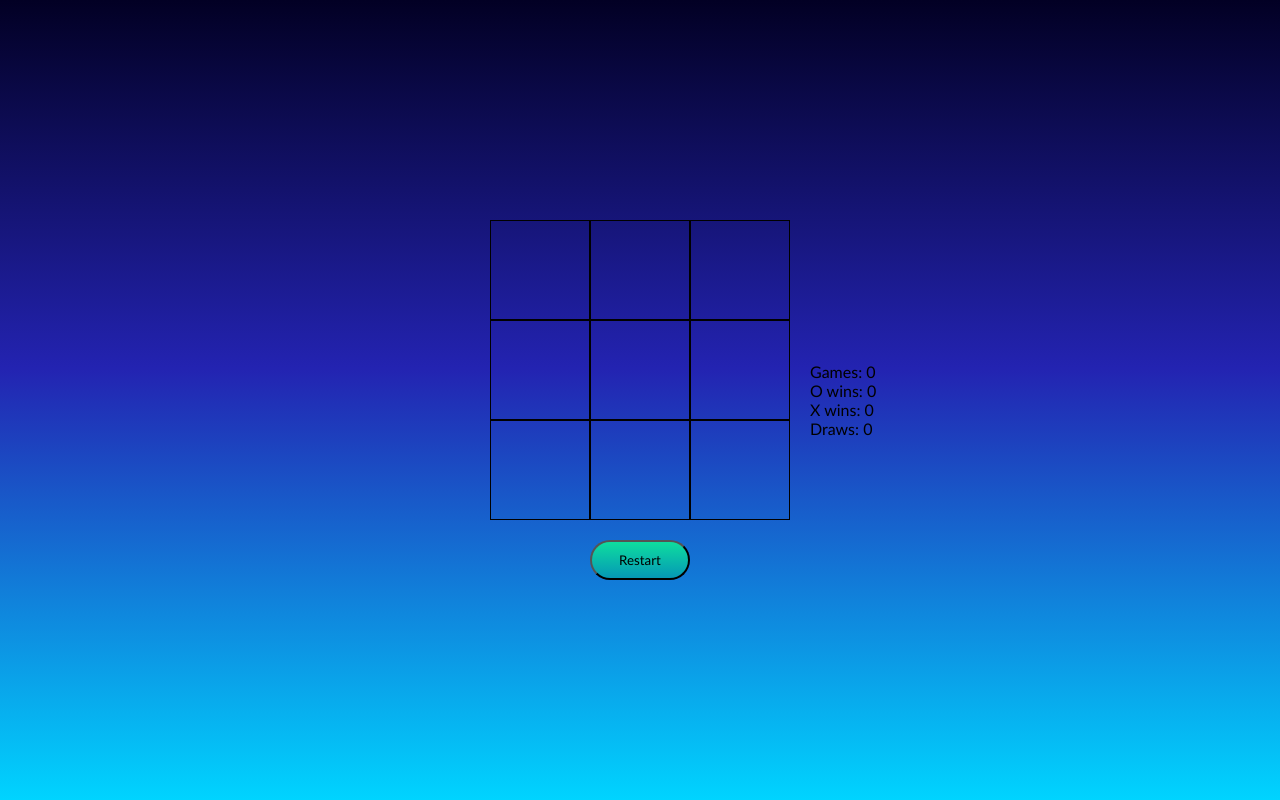
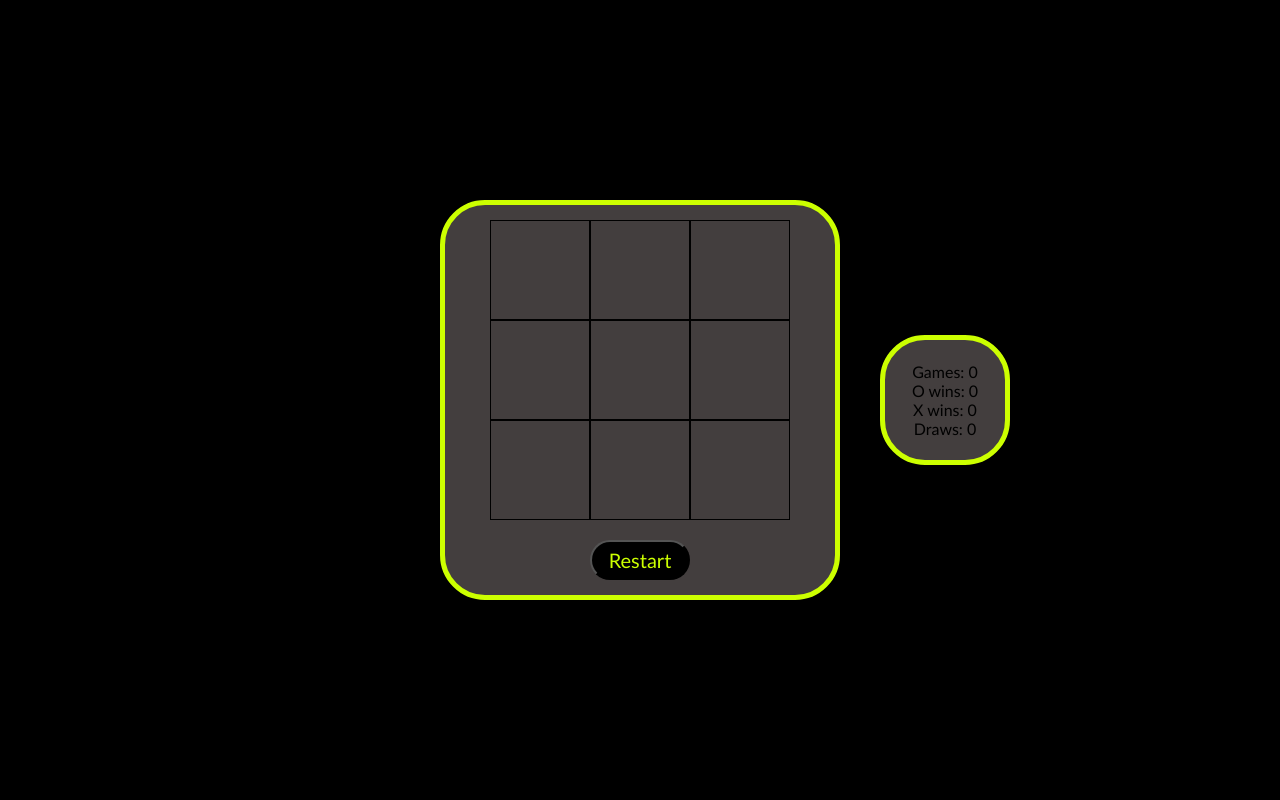
Before and after one commit to Hubertcior/ticTacToe, a plain HTML site: page index.html in a window 1280 px wide. Drawn offline with Linux system fonts and the light colour scheme.

Commit message:
1.4 style

```diff
--- a/style.css
+++ b/style.css
@@ -10,20 +10,32 @@ body{
     align-items:center;
     height:100vh;
     flex-direction:row;
-    background: linear-gradient(180deg, rgba(2,0,36,1) 0%, rgba(35,35,177,1) 46%, rgba(0,212,255,1) 100%);
+    background-color: black;
 }
 #stats{
     position: absolute;
-    left: calc(50% + 150px + 20px);
+    left: calc(50% + 150px + 90px);
     display: flex;
+    justify-content: center;
+    align-items:center;
     flex-direction:column;
+    border: 5px solid #CCFF00 ;
+    border-radius: 45px;
+    width:130px;
+    height:130px;
+    background-color: #433E3E ;
 }
 #game{
     position: absolute;
     display:flex;
     flex-direction:column;
+    justify-content: center;
     align-items:center;
-    width: 300px;
+    width: 400px;
+    height: 50%;
+    border: 5px solid #CCFF00 ;
+    border-radius: 45px;
+    background-color: #433E3E ;
 }
 #gamePlate{
     display: flex;
@@ -51,5 +63,7 @@ button{
     border-radius: 20px;
     width:100px;
     height: 40px;
-    background: linear-gradient(180deg, rgba(14,222,158,1) 0%, rgba(5,152,182,1) 100%);
+    background-color:black;
+    color: #CCFF00;
+    font-size:20px;
 }
```
